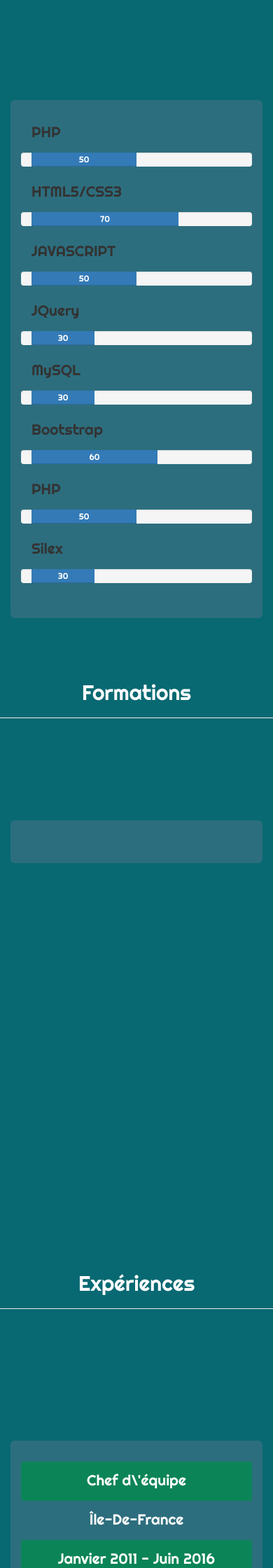
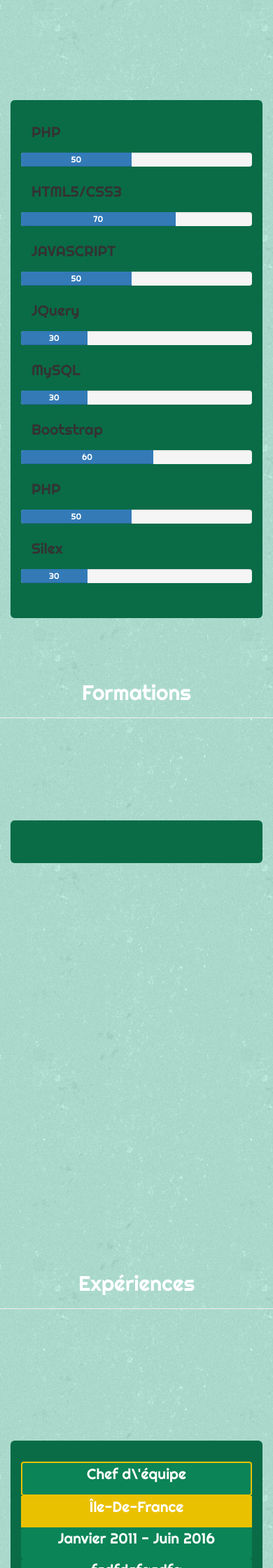
Before and after one commit to jeuneyannick/jeuneyannickbley_SITECV, a PHP site: page / in a window 390 px wide. Shown: the part 960-3200 px from the top of the page at 70% size. Run offline with PHP 8.4, Linux system fonts and the light colour scheme; data comes from the database, SQL or seed files in the repository; data that the repository does not hold is empty.

Commit message:
Commit change design

```diff
--- a/css/style_responsive.css
+++ b/css/style_responsive.css
@@ -6,83 +6,11 @@ h2{
     color:white;
 }
 body{
-    background:#086972;
-}
-/*Taille des sections qui sont les pages */
-.first, .second, .third, .fourth, .fifth{
-    width:100%;
-    min-height:100vh;
-
-}
-.jumbotron{
-    background:#2D6E7E;
-    border:none;
-    margin-top:9em;
+    background-image:url(../img/green_dust_scratch.png);
 }
 footer{
     margin-bottom:6em;
 }
-/********/
-
-/*******/
-
-/**Style des pages pour mobile */
-@media screen and (max-width: 425px){
-        .first .container .row{
-            margin-right: 0;
-        }
-          .container .navbar{
-              background:transparent;
-              border:none;
-          }
-        .first .jumbotron{
-            background:#F54D42;
-            margin-top: 14em;
-
-         }
-         .first .jumbotron .presentation > h3{
-             font-size:19px;
-         }
-          #exp_poste,#exp_lieu,#exp_dates, #exp_description, #form_titre, #form_lieu,#form_dates,#form_description{
-              padding-top:0;
-          }
-
-}
-/*****************************************/
-/**Style des pages pour tablette*/
-@media screen and (){
-
-
-
-
-}
-
-/***************************************/
-    #Experiences .container-fluid{
-        margin-top:12em;
-    }
-      #exp_poste,#exp_lieu,#exp_dates, #exp_description, #form_titre, #form_lieu,#form_dates,#form_description{
-          border:none;
-          background:#2D6E7E;
-          color: white;
-          padding-top: 11px;
-      }
-      #exp_description,#exp_dates, #form_description, #form_dates{
-          background:#0B8457;
-          border:2px;
-          border-radius:4px;
-      }
-
-      #exp_poste,#form_titre{
-         background:#0B8457;
-         border:2px;
-         border-radius:4px;
-      }
-
-
-
-
-/********* fin du style responsive mobile*********/
 
 /*************Page Accueil***********************/
 .first{
@@ -98,7 +26,7 @@ footer{
             background:#096C47;
         }
            .navbar{
-               background:#2D6E7E;
+               background:#096C47;
                border:none;
            }
                .navbar-inverse .navbar-nav>li>a{
@@ -111,12 +39,14 @@ footer{
                     }
                         ul li:hover{
                             transition:0.4s;
-                            background:#2D6E7E;
+                            background:#EAC100;
                             border-radius:4px;
                         }
            .first .jumbotron{
             margin-top:13em;
             background:#096C47;
+            border:2px solid #EAC100;
+            border-radius: 4px;
          }
                 .jumbotron .presentation{
                       font-family:Righteous;
@@ -127,23 +57,65 @@ footer{
                        color:white;
                    }
                    .jumbotron .presentation a>i:hover{
-                       color:indianred;
+                       color:#EAC100;
                        transition:1s ease;
                        transform:scale(1.3);
                    }
 /***********************************************/
-/***************Page Compétences****************/
-.second{
-
-
-
-
+/*Taille des sections qui sont les pages */
+.first, .second, .third, .fourth, .fifth{
+    width:100%;
+    min-height:100vh;
 
 }
-/***************Fin page Compétences************/
-.third{
+.jumbotron{
+    background:#096C47;
+    border:none;
+    margin-top:9em;
+}
+#Competences .progress{
+    padding-left:0 ;
+}
+
+#Experiences .container-fluid{
+    margin-top:12em;
+}
+#exp_poste,#exp_lieu,#exp_dates, #exp_description, #form_titre, #form_lieu,#form_dates,#form_description{
+    border:none;
+    background:#EAC100;
+    color: white;
+    padding-top: 11px;
+}
+#exp_description,#exp_dates, #form_description, #form_dates{
+    background:#0B8457;
+    border:2px;
+    border-radius:4px;
+}
+
+#exp_poste,#form_titre{
+    border: #EAC100 2px solid;
+    border-radius: 4px;
+    background:#0B8457;
+}
+/**Style des pages pour mobile */
+@media screen and (max-width: 425px){
+    .first .container .row{
+        margin-right: 0;
+    }
+    .container .navbar{
+        background:transparent;
+        border:none;
+    }
+    .first .jumbotron{
+        margin-top: 14em;
+
+    }
+    .first .jumbotron .presentation > h3{
+        font-size:19px;
+    }
+    #exp_poste,#exp_lieu,#exp_dates, #exp_description, #form_titre, #form_lieu,#form_dates,#form_description{
+        padding-top:0;
+    }
 
 }
-.fourth{
-
-}
+/*****************************************/
```
Also changed, not shown: img/camo.png (deleted), img/canyon.jpg (deleted), img/green_dust_scratch.png (added), img/html5-css3-js.png (added), img/sunrise.jpg (deleted), 1 other file.
